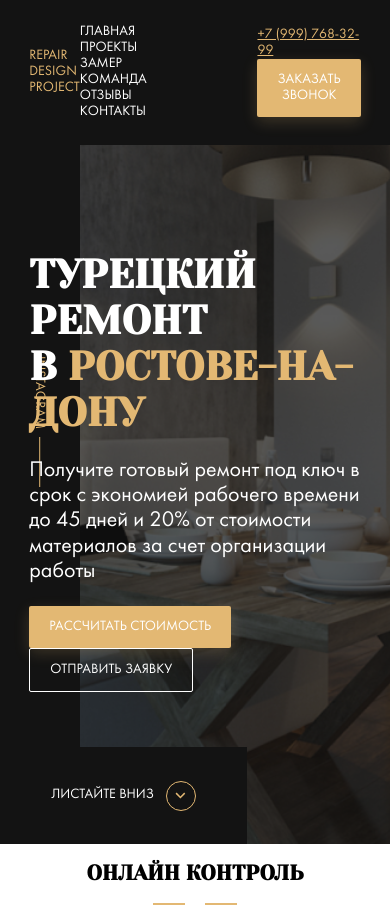
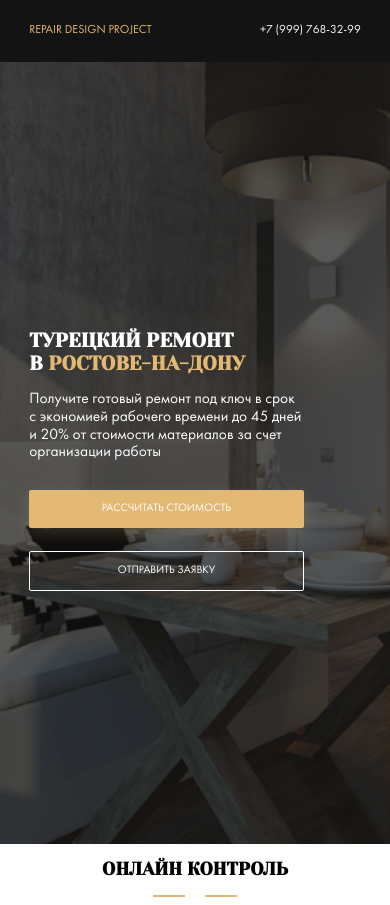
Before and after one commit to RailyFox/GloAcademyLessons, a website: page index.html in a window 390 px wide. Drawn offline with Linux system fonts and the light colour scheme; files whose address does not match are found by name.

Commit message:
refact: make responsive layout for header and hero

```diff
--- a/sass/_interface.sass
+++ b/sass/_interface.sass
@@ -3,6 +3,7 @@
 	border: none
 	border-radius: 2px
 	text-transform: uppercase
+	font-size: 0.93rem
 	&:hover
 		cursor: pointer
 	&--primary
--- a/sass/style.sass
+++ b/sass/style.sass
@@ -7,3 +7,6 @@
 @import 'templates/header'
 @import 'templates/hero'
 @import 'templates/control'
+
+
+@import 'media'
--- a/sass/templates/_header.sass
+++ b/sass/templates/_header.sass
@@ -18,7 +18,7 @@
 		text-decoration: none
 		color: $light
 		text-transform: uppercase
-		margin-right: 40px
+		margin-right: 2.85rem
 		transition: color 0.2s
 .nav__item:hover
 		color: $primary
--- a/sass/templates/_hero.sass
+++ b/sass/templates/_hero.sass
@@ -17,9 +17,10 @@
 		background-color: rgba($dark, 0.7)
 	&__content
 		position: relative
-		max-width: 670px
+		max-width: 47.85rem
+		margin-left: 4.28rem
 	&__text
-		font-size: 22px
+		font-size: 1.57rem
 		max-width: 500px
 	&__button
 		margin-right: 20px
@@ -36,8 +37,8 @@
 		justify-content: center
 		left: 0
 		bottom: 0
-		min-width: 247px
-		min-height: 97px
+		min-width: 17.6rem
+		min-height: 6.92rem
 		background-color: $dark
 		text-transform: uppercase
 		text-decoration: none
@@ -73,6 +74,6 @@
 	margin: 0
 	font-family: 'Yeseva One', cursive;
 	text-transform: uppercase
-	font-size: 40px
+	font-size: 2.857rem
 .title--primary
 	color: $primary
```
Also changed, not shown: css/style.css.
